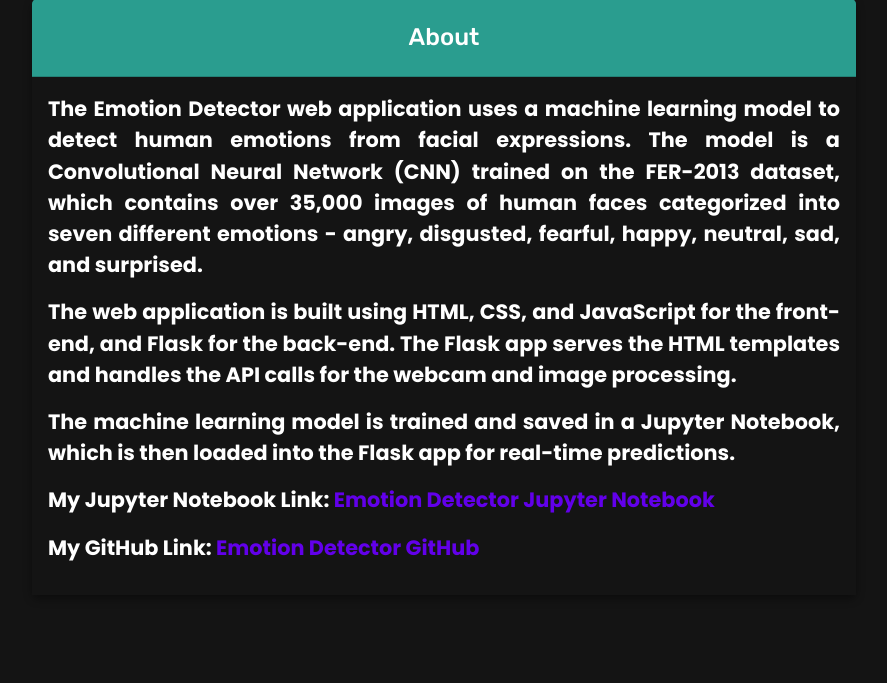
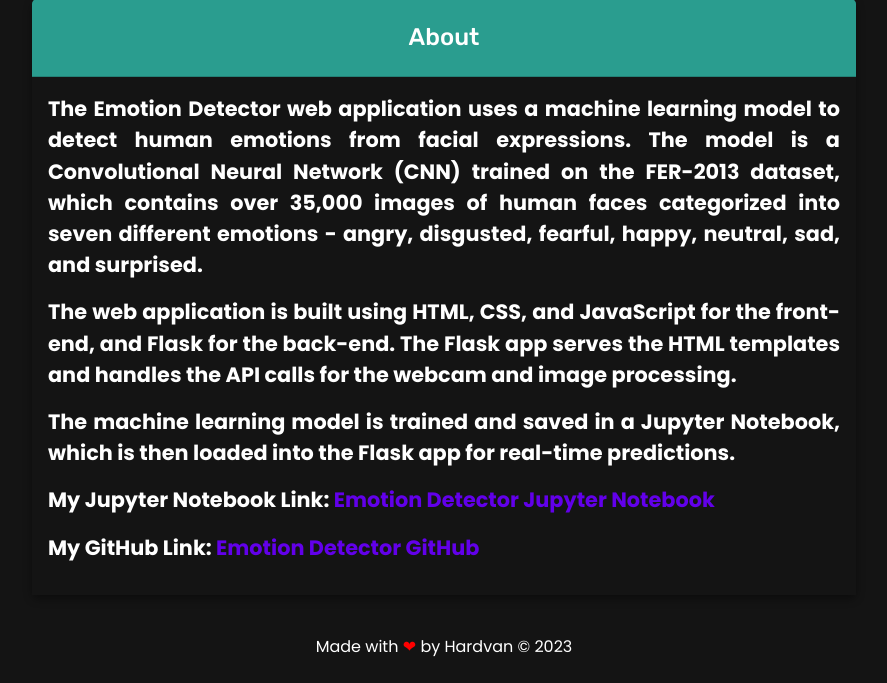
Before and after one commit to aryanace1/EmotionDetector, a Flask app: page / in a window 1280 px wide. Shown: the part 2395-3078 px from the top of the page, without its empty margins (196-1083 px from the left). Before the commit the page ends 2956 px from the top, so only its background shows below. Run offline with Flask 2, Linux system fonts and the light colour scheme.

Commit message:
Add footer and copyright

```diff
--- a/app.py
+++ b/app.py
@@ -1,4 +1,5 @@
 from flask import Flask, render_template, request, jsonify
+from datetime import datetime
 
 # Custom imports
 import ImageProcessor
@@ -8,7 +9,11 @@ app = Flask(__name__)
 
 @app.route('/')
 def index():
-    return render_template('index.html')
+
+    # Get current year
+    year = datetime.now().year
+
+    return render_template('index.html', year=year)
 
 
 @app.route('/snapImage', methods=['POST'])
--- a/templates/index.html
+++ b/templates/index.html
@@ -292,6 +292,11 @@
       </div>
     </div>
 
+    <!-- Footer -->
+    <p class="text-center my-4">
+      Made with <span style="color: red">❤</span> by Hardvan &copy; {{year}}
+    </p>
+
     <!-- Custom JS -->
     <script
       type="text/javascript"
```
